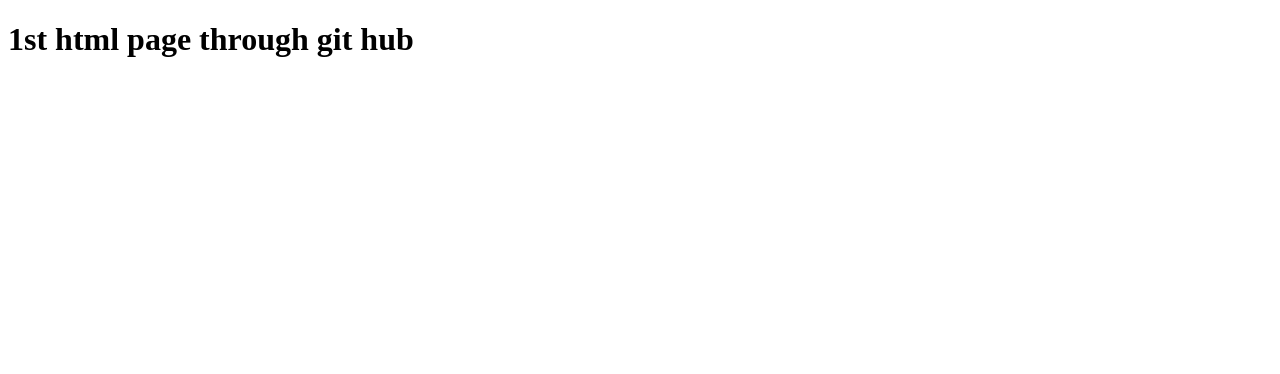
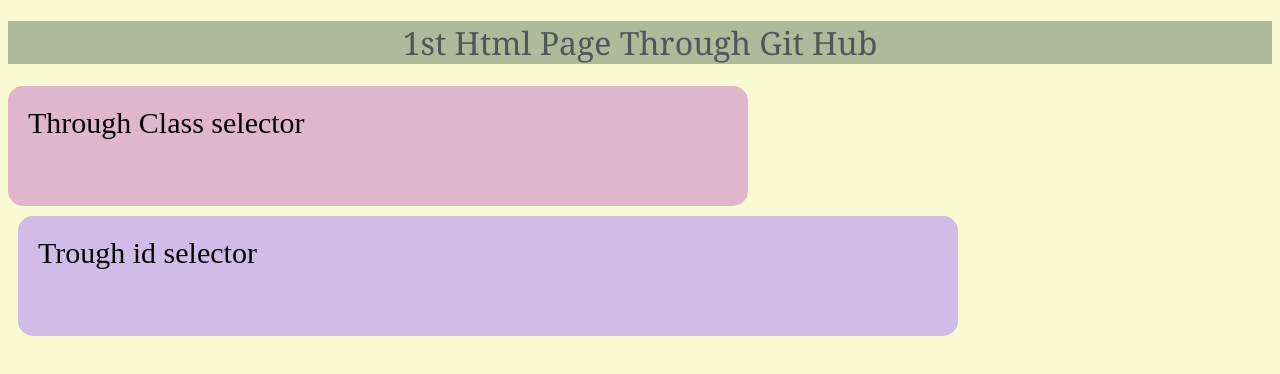
Before and after one commit to Eng-Ather/Project2, a plain HTML site: page index.html in a window 1280 px wide. Drawn offline with Linux system fonts and the light colour scheme.

Commit message:
styling selector

```diff
--- a/index.html
+++ b/index.html
@@ -2,10 +2,15 @@
 <html>
 <head>
     <title>1st html page through Git hub </title>
+    <link rel="stylesheet" href="style.css">
 </head>
+
+
 <body>
 
-    <h1>1st html page through git hub</h1>
+<h1>1st html page through git hub</h1>
+<div class="class" >Through Class selector</div>
+<div id="d1" > Trough id selector</div>
 </body>
 
 </html>
--- /dev/null
+++ b/style.css
@@ -0,0 +1,39 @@
+/*- - - - - - - - - - - - - SELECTORS - - - - - - - - - - - - -*/
+
+
+
+
+/*- - - - - - - - - - - - - UNIVERSAL SELECTOR - - - - - - - -*/
+*{
+    background-color: lightgoldenrodyellow;
+}
+
+/*- - - -  - - - - - - - -  -TYPE SELECTOR - - - - - - - - - */
+h1{
+    font-weight: 100;
+    font-family:Georgia, 'Times New Roman', Times, serif;
+    text-align: center;
+    text-transform: capitalize;
+    background-color: rgb(174, 187, 154);
+     color: rgb(77, 88, 88);
+}
+
+div{
+    padding: 20px;
+    font-size: 30px;
+}
+
+/* - - - - - - - - - - - - - CLASS SELECTOR - - - - - - - - - */
+.class{
+    background-color: rgb(224, 182, 205);
+    border-radius: 15px;
+    width: 700px; height: 80px;
+}
+
+/*- - - - - - - - - - - - - ID SELECTOR - - - - - - - - - -*/
+#d1{
+    background-color: rgb(209, 187, 231);
+    border-radius:15px;
+    width: 900px; height: 80px;
+    margin: 10px;
+}
```
